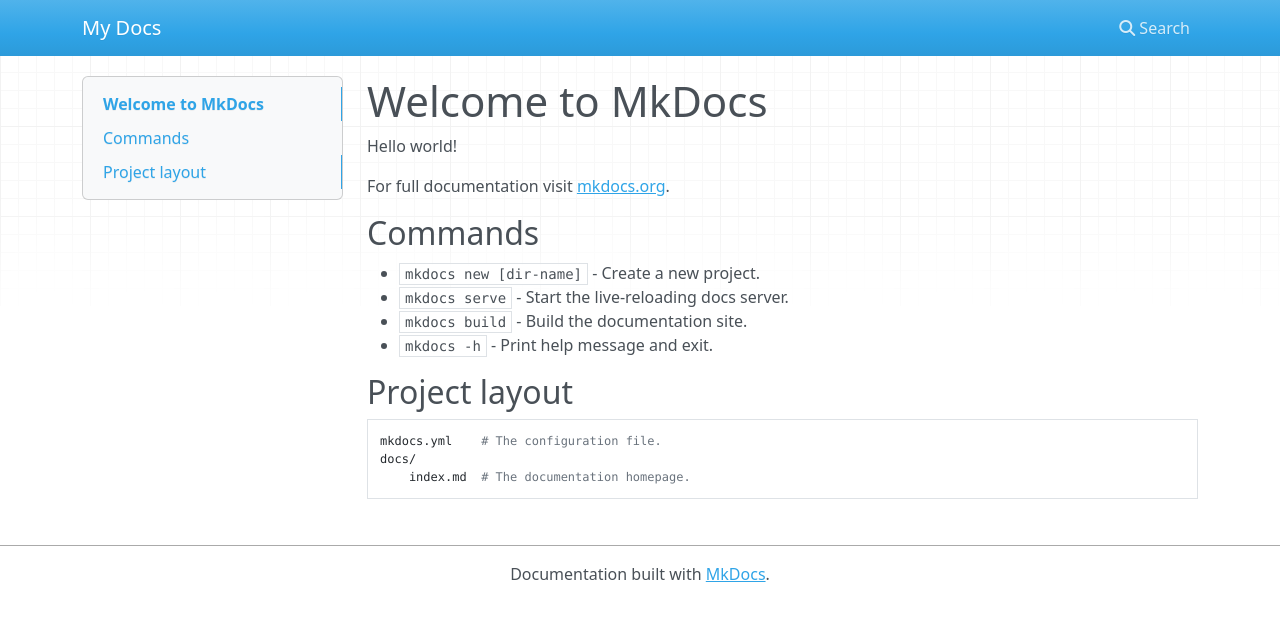
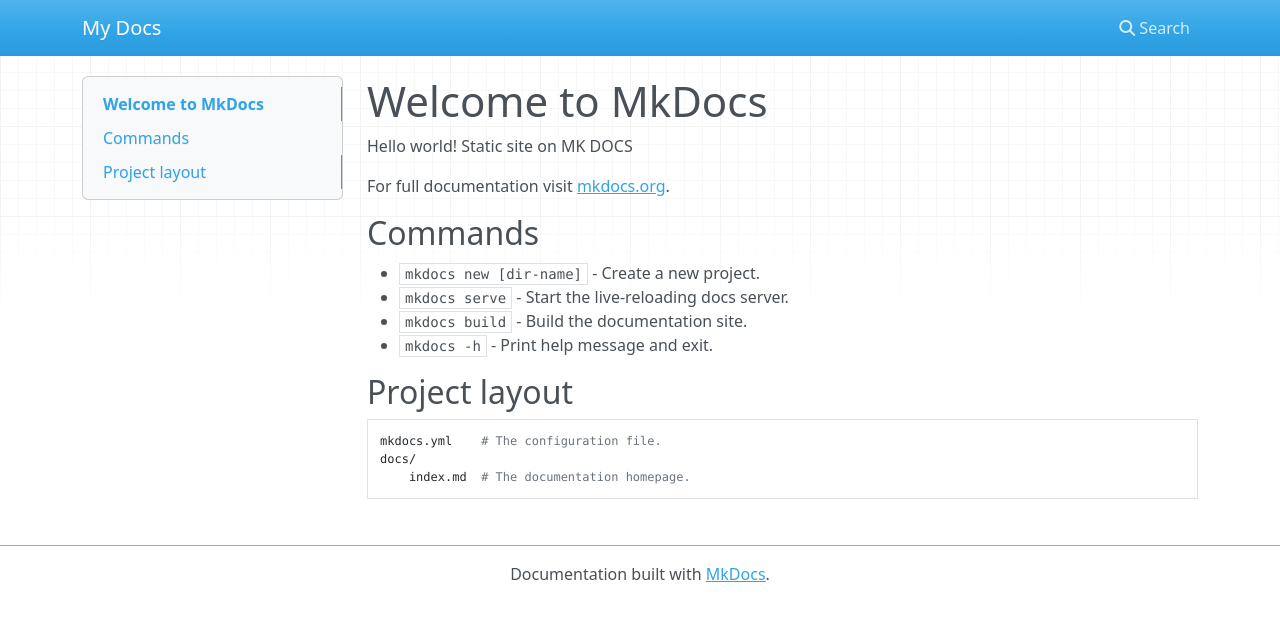
Before and after one commit to TimeToStop/mkdocs-static-site, an MkDocs documentation site: the page built from docs/index.md, in a window 1280 px wide. Shown: the top 621 px of the page. Built offline with MkDocs 1.6.1, drawn with Linux system fonts in a browser that asks for light colours; nearby versions of some CDN libraries.

```diff
--- a/docs/index.md
+++ b/docs/index.md
@@ -1,6 +1,7 @@
 # Welcome to MkDocs
 
 Hello world!
+Static site on MK DOCS
 
 For full documentation visit [mkdocs.org](https://www.mkdocs.org).
 
```
